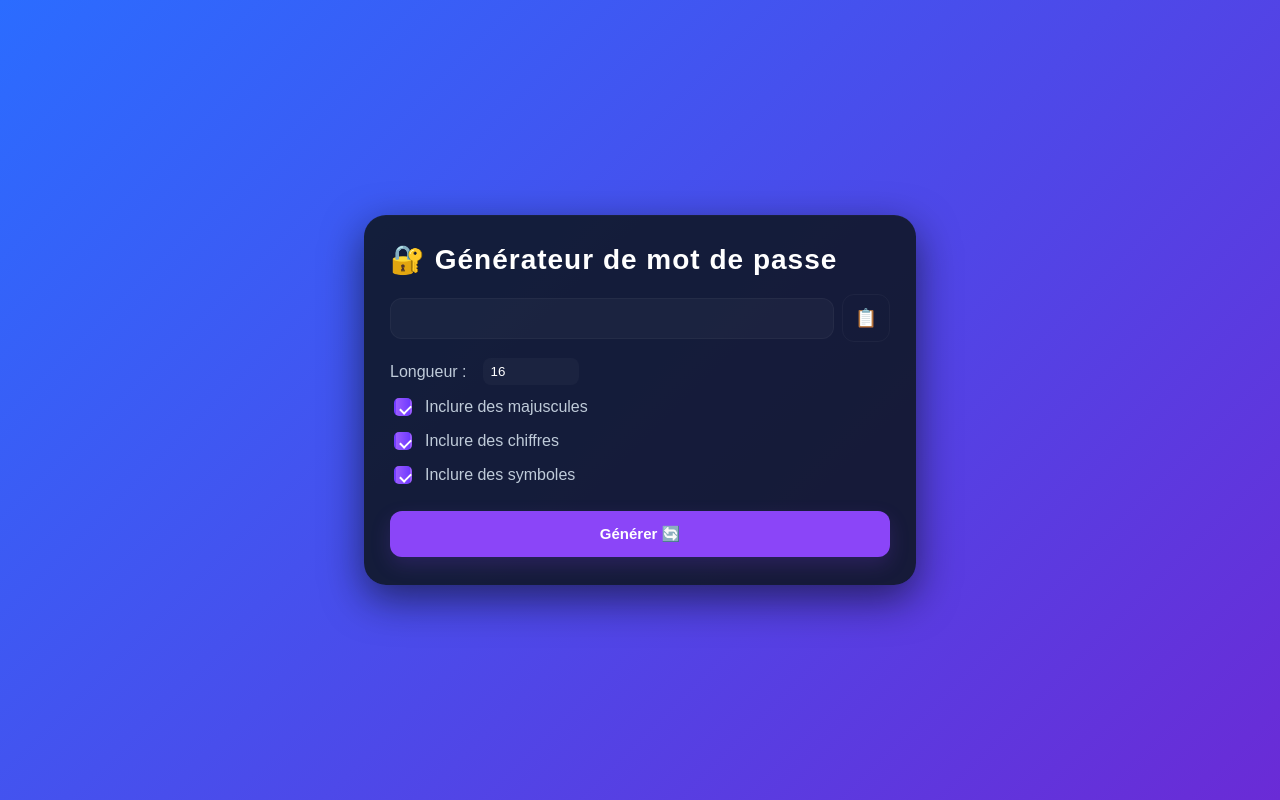
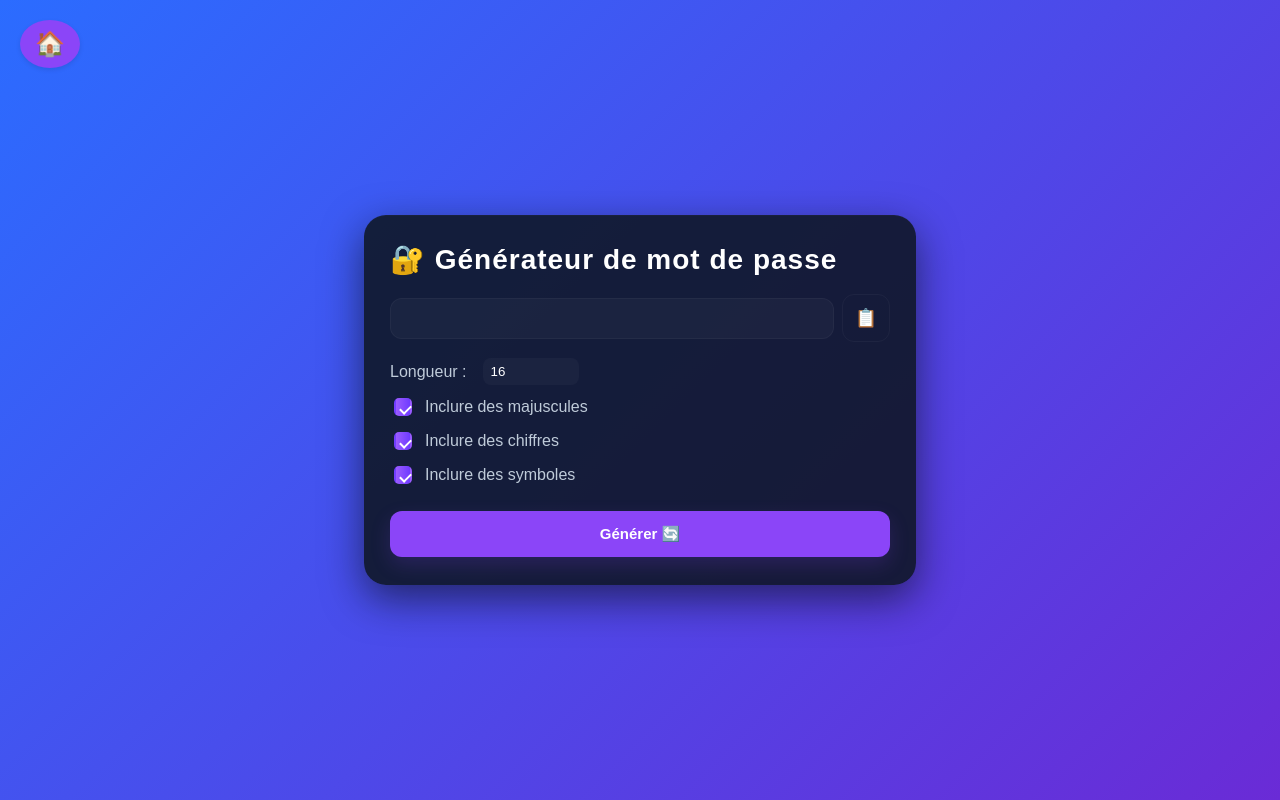
Before and after one commit to sirol385/Password-LORIS, a plain HTML site: page index.html in a window 1280 px wide. Drawn offline with Linux system fonts and the light colour scheme.

Commit message:
Add files via upload

```diff
--- a/index.html
+++ b/index.html
@@ -23,6 +23,7 @@
     <button id="generate">Générer 🔄</button>
     <p id="copied-message">Mot de passe copié ✅</p>
   </div>
+  <a href="../Accueil-LORIS/index.html" class="back-button">🏠</a>
   <script src="password.js"></script>
 </body>
 </html>
--- a/password.css
+++ b/password.css
@@ -135,3 +135,22 @@ body{
   .container{ width: 92vw; padding:20px; }
   .container h1{ font-size:22px }
 }
+.back-button {
+  position: fixed;
+  top: 20px;
+  left: 20px;
+  background-color: #8b45f8;
+  color: white;
+  padding: 10px 15px;
+  border-radius: 50%;
+  text-decoration: none;
+  font-size: 1.5rem;
+  box-shadow: 0 2px 5px rgba(0, 0, 0, 0.1);
+  transition: all 0.3s ease;
+  z-index: 1000;
+}
+.back-button:hover {
+  background-color: #6f3bff;
+  transform: translateY(-2px);
+  box-shadow: 0 4px 10px rgba(0, 0, 0, 0.2);
+}
```
